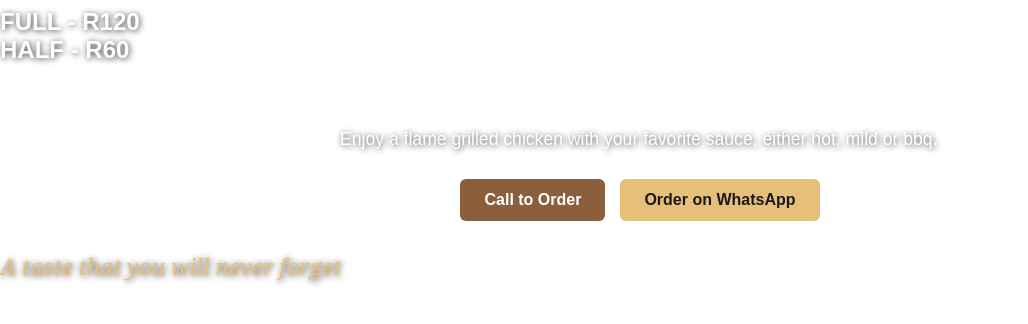
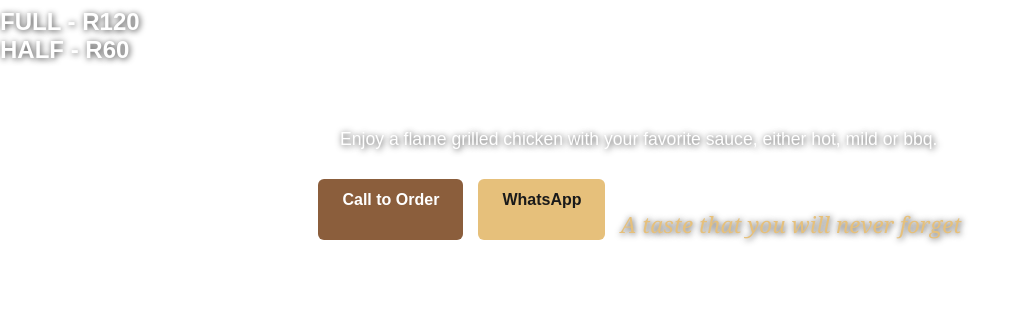
Before and after one commit to vilakazibuyisiwe2-ops/Msosha-Bites, a plain HTML site: page index.html in a window 1280 px wide. Shown: the part 198-522 px from the top of the page, without its empty margins (0-1028 px from the left). Drawn offline with Linux system fonts and the light colour scheme.

Commit message:
Change WhatsApp button text in index.html

```diff
--- a/index.html
+++ b/index.html
@@ -21,8 +21,7 @@
 
     <div class="btn-group">
       <a href="tel:0836239910" class="btn btn-call">Call to Order</a>
-      <a href="https://wa.me/27836239910?text=Hi%20Msosha%20Bites,%20I%20want%20to%20order" class="btn btn-wa">Order on WhatsApp</a>
-    </div>
+      <a href="https://wa.me/27836239910?text=Hi%20Msosha%20Bites,%20I%20want%20to%20order" class="btn btn-wa">WhatsApp</a>
 
     <p class="tagline">A taste that you will never forget</p>
   </section>
```
